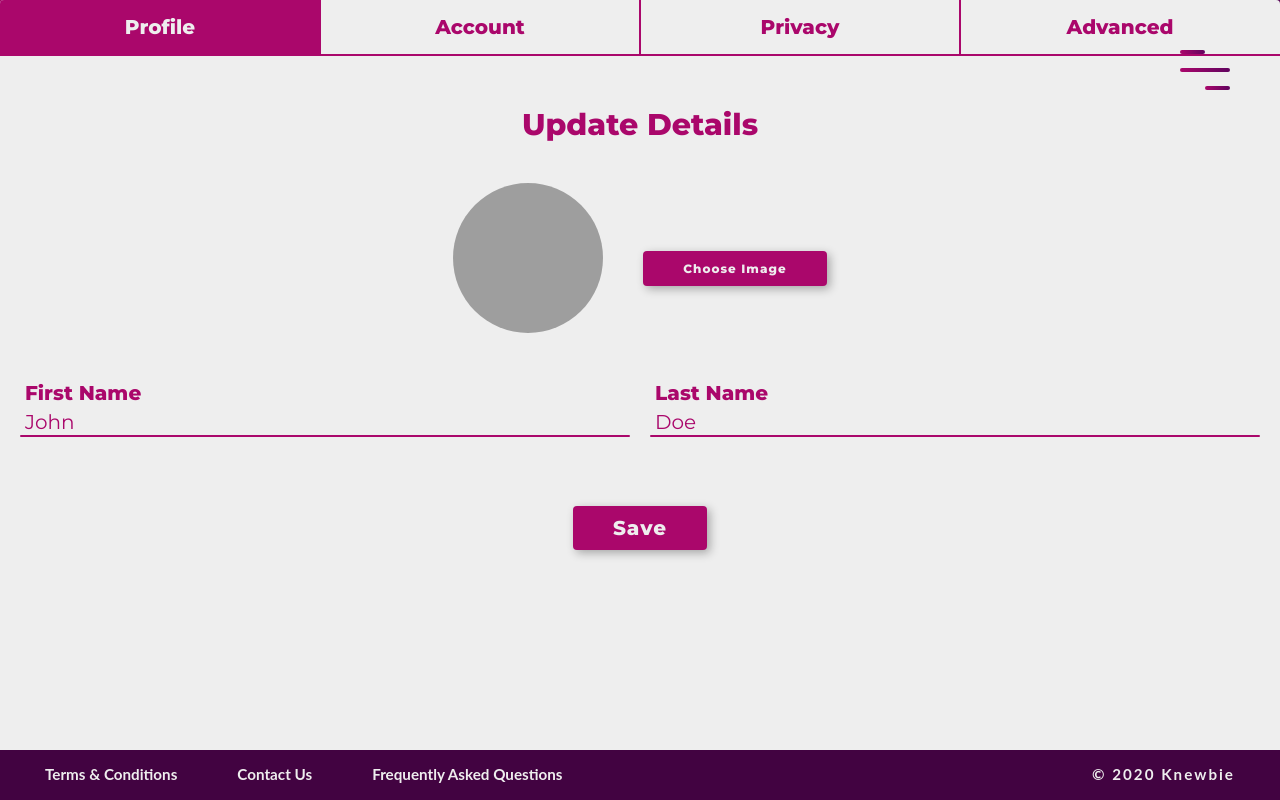
After one commit to Orbital-Knewbie/Knewbie, a Flask app: page /settings in a window 1280 px wide. The commit adds this page. Run offline with Flask 2, Linux system fonts and the light colour scheme; parts of the project's set-up code (start-up, migrations or seed data) failed here and were passed over; some libraries are stand-ins or nearby versions; grey boxes are pictures that could not be loaded.

Commit message:
Add settings page

```diff
--- /dev/null
+++ b/app/static/content/settingstyle.css
@@ -0,0 +1,434 @@
+@import url('https://fonts.googleapis.com/css?family=Montserrat:400,800');
+
+*:focus {
+    outline: none !important;
+}
+
+fieldset {
+    border: none;
+    outline: none;
+}
+
+body, html {
+    height: 100%;
+}
+
+body {
+    display: flex;
+    align-items: center;
+    align-content: center;
+    justify-content: center;
+    background: linear-gradient(135deg, var(--LIGHTPURPLE) 0%, var(--PURPLE) 50%, var(--DARKPURPLE) 100%);
+    font-family: 'Montserrat', sans-serif;
+    font-size: 1.5rem;
+    perspective: 1000px;
+}
+
+input, textarea, button {
+    border: 0;
+    font-family: 'Montserrat', sans-serif;
+    resize: none;
+    outline: none;
+}
+
+a, button, input[type="submit"] {
+    cursor: pointer;
+}
+
+#settings {
+    opacity: 1;
+    transform-origin: center top;
+    animation: rotateIn 1000ms cubic-bezier(0.215, 0.61, 0.355, 1) 500ms forwards;
+    position: relative;
+    display: flex;
+    flex-flow: row wrap;
+    background: var(--OFFWHITE);
+    box-shadow: 0 0 20px rgba(21, 21, 29, .2);
+    overflow: hidden;
+    border-radius: 0.4rem;
+    width: 100vw;
+    max-width: 100vw;
+    height: 100vh;
+    color: var(--LIGHTPURPLE);
+    font-size: 2rem;
+    font-weight: bold;
+}
+
+span.settings-nav {
+    transition: all 150ms ease-out;
+    flex-basis: 25%;
+    display: block;
+    position: relative;
+    width: 100%;
+    padding: 1.5rem 0;
+    text-align: center;
+}
+
+span.settings-nav:nth-of-type(1) {
+    z-index: 5;
+}
+
+span.settings-nav:nth-of-type(2) {
+    z-index: 4;
+}
+
+span.settings-nav:nth-of-type(3) {
+    z-index: 3;
+}
+
+span.settings-nav:nth-of-type(4) {
+    z-index: 2;
+}
+
+span.settings-nav:nth-of-type(5) {
+    z-index: 1;
+}
+
+span.settings-nav:after {
+    content: "";
+    display: block;
+    position: absolute;
+    top: 0;
+    right: -1px;
+    width: 2px;
+    height: 100%;
+    background: var(--LIGHTPURPLE);
+}
+
+span.settings-nav:last-of-type:after {
+    display: none;
+}
+
+input.settings-nav {
+    cursor: pointer;
+    opacity: 0;
+    position: absolute;
+    z-index: 6;
+    top: 0;
+    width: 25%;
+    height: 4.5rem;
+}
+
+input.settings-nav:hover + span, input.settings-nav:focus + span {
+    background: rgba(170, 7, 107, 0.2);
+    color: var(--PURPLE);
+}
+
+input.settings-nav:active + span, input.settings-nav:checked + span {
+    background: var(--LIGHTPURPLE);
+    color: var(--OFFWHITE);
+}
+
+input.settings-nav:active + span {
+    transition: all 150ms ease-in;
+}
+
+input.settings-nav ~ main section {
+    transition: all 450ms ease-out;
+    transform: translateY(50%) translateZ(0);
+    opacity: 0;
+    z-index: -1;
+}
+
+input.settings-nav:nth-of-type(1) {
+    left: 0%;
+}
+
+input.settings-nav:nth-of-type(1):checked ~ main section:nth-of-type(1) {
+    transform: translateY(0) translateZ(0);
+    opacity: 1;
+    z-index: 10;
+}
+
+input.settings-nav:nth-of-type(2) {
+    left: 25%;
+}
+
+input.settings-nav:nth-of-type(2):checked ~ main section:nth-of-type(2) {
+    transform: translateY(0) translateZ(0);
+    opacity: 1;
+    z-index: 10;
+}
+
+input.settings-nav:nth-of-type(3) {
+    left: 50%;
+}
+
+input.settings-nav:nth-of-type(3):checked ~ main section:nth-of-type(3) {
+    transform: translateY(0) translateZ(0);
+    opacity: 1;
+    z-index: 10;
+}
+
+input.settings-nav:nth-of-type(4) {
+    left: 75%;
+}
+
+input.settings-nav:nth-of-type(4):checked ~ main section:nth-of-type(4) {
+    transform: translateY(0) translateZ(0);
+    opacity: 1;
+    z-index: 10;
+}
+
+input.settings-nav:nth-of-type(5) {
+    left: 100%;
+}
+
+input.settings-nav:nth-of-type(5):checked ~ main section:nth-of-type(5) {
+    transform: translateY(0) translateZ(0);
+    opacity: 1;
+    z-index: 10;
+}
+
+main {
+    align-self: flex-end;
+    position: relative;
+    border-top: 2px solid var(--LIGHTPURPLE);
+    width: 100%;
+    height: calc(100% - 4.5rem);
+
+}
+
+section {
+    position: absolute;
+    top: 0;
+    left: 0;
+    width: 100%;
+    height: 100%;
+    background: var(--OFFWHITE);
+}
+
+section ul {
+    display: flex;
+    flex-flow: row wrap;
+    padding: 1rem;
+    list-style-type: none;
+}
+
+section ul li {
+    opacity: 0;
+    transform: translateY(100%) translateZ(0);
+    animation: slideIn 600ms cubic-bezier(0.215, 0.61, 0.355, 1) forwards;
+    padding: 0.5rem 1rem;
+    width: 50%;
+    margin-top: 2rem;
+}
+
+section ul li:nth-child(1) {
+    animation-delay: 700ms;
+}
+
+section ul li:nth-child(2) {
+    animation-delay: 800ms;
+}
+
+section ul li:nth-child(3) {
+    animation-delay: 900ms;
+}
+
+section ul li:nth-child(4) {
+    animation-delay: 1000ms;
+}
+
+section ul li:nth-child(5) {
+    animation-delay: 1100ms;
+}
+
+section ul li:nth-child(6) {
+    animation-delay: 1200ms;
+}
+
+section ul li:nth-child(7) {
+    animation-delay: 1300ms;
+}
+
+section ul li.large {
+    width: 100%;
+}
+
+section ul li.padding {
+    padding: 1rem;
+}
+
+section.upcoming {
+    display: flex;
+    align-items: center;
+    align-content: center;
+    justify-content: center;
+    text-align: center;
+}
+
+section.upcoming h1 {
+    font-size: 3rem;
+    color: var(--GREY);
+}
+
+.avatar {
+    display: flex;
+    text-align: center;
+    justify-content: center;
+    align-items: center;
+}
+
+.avatar span {
+    display: block;
+    width: 15rem;
+    height: 15rem;
+    background-position: center center;
+    background-size: cover;
+    border-radius: 50%;
+}
+
+.avatar div {
+    padding-left: 2rem;
+}
+
+.avatar div .settings-button {
+    margin-top: 3rem;
+}
+
+.settings-input div {
+    position: relative;
+    width: 100%;
+    padding-top: 1.5rem;
+    padding-left: 0.5rem;
+}
+
+.settings-input label {
+    transition: all 150ms ease-out;
+    transform: translateZ(0);
+    display: block;
+    position: absolute;
+    z-index: 0;
+    bottom: 0;
+    left: 0.5rem;
+    width: 100%;
+    padding-bottom: 2px;
+    font-weight: bold;
+    font-size: 1.2rem;
+    line-height: 1.5;
+}
+
+.settings-input hr {
+    display: block;
+    position: absolute;
+    bottom: 0;
+    left: 0;
+    width: 100%;
+    height: 2px;
+    border: 0;
+    border-radius: 0.4rem;
+    margin: 0 0 4px 0;
+    background: var(--LIGHTPURPLE);
+}
+
+.settings-input hr:after {
+    transition: all 150ms ease-out;
+    transform: scaleX(0) translateZ(0);
+    transform-origin: left top;
+    content: "";
+    display: block;
+    position: absolute;
+    top: 0;
+    left: 0;
+    width: 100%;
+    height: 100%;
+    border-radius: 4px;
+    background: #cd908b;
+}
+
+.settings-input input {
+    display: block;
+    position: relative;
+    z-index: 1;
+    padding: 0.4rem 0;
+    margin-top: 2rem;
+    width: 100%;
+    background: none;
+    color: var(--LIGHTPURPLE);
+    font-size: 2rem;
+    line-height: 1.5;
+}
+
+.settings-input input:focus + label, .settings-input input:valid + label {
+    transform: translateY(-2.5rem) translateZ(0);
+    font-size: 2rem;
+    padding: 0.8rem 0;
+}
+
+.settings-input input:focus ~ hr:after {
+    transform: scaleX(1) translateZ(0);
+}
+
+.settings-button {
+    width: 100%;
+}
+
+.settings-button div {
+    width: 100%;
+}
+
+.settings-button button, .settings-button input[type="submit"],
+.settings-button button.save, .settings-button input[type="submit"].save {
+    display: inline-block;
+    position: relative;
+    margin-bottom: 1rem;
+    padding: 1rem 4rem;
+    font-size: 1.2rem;
+    font-weight: bold;
+    letter-spacing: 1px;
+    text-decoration: none;
+    border: none;
+    border-radius: .4rem;
+    background: var(--LIGHTPURPLE);
+    color: var(--OFFWHITE);
+    box-shadow: 3px 3px 1rem rgba(0, 0, 0, 0.3);
+    outline: none;
+    cursor: pointer;
+    transition: all .2s ease-in-out;
+}
+
+.settings-button button.save, .settings-button input[type="submit"].save {
+    font-size: 2rem;
+}
+
+.settings-button button:hover, .settings-button input[type="submit"]:hover, .settings-button button:focus, .settings-button input[type="submit"]:focus,
+.settings-button button.save:hover, .settings-button input[type="submit"].save:hover, .settings-button button.save:focus, .settings-button input[type="submit"].save:focus {
+    background: var(--OFFWHITE);
+    border: 1px solid var(--LIGHTPURPLE);
+    color: var(--LIGHTPURPLE);
+}
+
+.settings-button button:active, .settings-button input[type="submit"]:active,
+.settings-button button.save:active, .settings-button input[type="submit"].save:active {
+    transform: translateY(2px) scale(0.99);
+}
+
+.settings-button.center div {
+    display: flex;
+    justify-content: center;
+}
+
+@keyframes rotateIn {
+    0% {
+        opacity: 0;
+        transform: rotateX(30deg) rotateY(30deg) translateY(300px) translateZ(200px);
+    }
+
+    100% {
+        opacity: 1;
+        transform: none;
+    }
+}
+
+@keyframes slideIn {
+    0% {
+        opacity: 0;
+        transform: translateY(100%) translateZ(0);
+    }
+
+    100% {
+        opacity: 1;
+        transform: none;
+    }
+}
--- a/app/static/content/style.css
+++ b/app/static/content/style.css
@@ -60,7 +60,7 @@ header {
   position: absolute;
   top: 0;
   left: 0;
-  z-index: 10;
+  z-index: 50;
 }
 
 /* SCROLLBAR */
--- a/app/templates/index.html
+++ b/app/templates/index.html
@@ -27,7 +27,6 @@
             </div>
             {{ form.submit(class_="signIn-btn") }}
             <div class="bottom-text">
-                <p>Don't have an account? <a href="{{ url_for('reg') }}">Create one here!</a></p>
                 <p>Forgot your password? <a href="{{ url_for('request_reset_password') }}">Click here!</a></p>
             </div>
         </form>
--- /dev/null
+++ b/app/templates/settings.html
@@ -0,0 +1,125 @@
+{% extends "base.html" %}
+{% block style %}
+<link rel="stylesheet" href="../static/content/settingstyle.css">
+{% endblock %}
+{% block content %}
+<div id="settings" ontouchstart="true">
+    <input checked="checked" class="settings-nav" name="settings-nav" type="radio" />
+    <span class="settings-nav">Profile</span>
+    <input class="settings-nav" name="settings-nav" type="radio" />
+    <span class="settings-nav">Account</span>
+    <input class="settings-nav" name="settings-nav" type="radio" />
+    <span class="settings-nav">Privacy</span>
+    <input class="settings-nav" name="settings-nav" type="radio" />
+    <span class="settings-nav">Advanced</span>
+    <main class="content">
+        <section id="profile">
+            <h1 style="text-align: center; padding-top: 5rem;">Update Details</h1>
+            <form>
+                <ul>
+                    <li class="large padding avatar">
+                        <span style="background-image: url('https://s3-us-west-2.amazonaws.com/s.cdpn.io/6035/scrtpxls_location.png');"></span>
+                        <div>
+
+                            <fieldset class="settings-button center">
+                                <div>
+                                    <button>Choose Image</button>
+                                </div>
+                            </fieldset>
+                        </div>
+                    </li>
+
+                    <li>
+                        <fieldset class="settings-input">
+                            <div>
+                                <input required type="text" value="John" />
+                                <label>First Name</label>
+                                <hr />
+                            </div>
+                        </fieldset>
+                    </li>
+
+                    <li>
+                        <fieldset class="settings-input">
+                            <div>
+                                <input required type="text" value="Doe" />
+                                <label>Last Name</label>
+                                <hr />
+                            </div>
+                        </fieldset>
+                    </li>
+                    <li>
+
+                    <li class="large padding">
+                        <fieldset class="settings-button center">
+                            <div>
+                                <input class="save" type="submit" value="Save" />
+                            </div>
+                        </fieldset>
+                    </li>
+                </ul>
+            </form>
+        </section>
+
+        <section id="account">
+            <h1 style="text-align: center; padding-top: 5rem;">Change Password</h1>
+            <form>
+                <ul>
+                    <li>
+                        <fieldset class="settings-input">
+                            <div>
+                                <input required type="email" value="current@user.email" />
+                                <label>Email</label>
+                                <hr />
+                            </div>
+                        </fieldset>
+                    </li>
+                    <li>
+                        <fieldset class="settings-input">
+                            <div>
+                                <input required type="password" />
+                                <label>Current Password</label>
+                                <hr />
+                            </div>
+                        </fieldset>
+                    </li>
+                    <li>
+                        <fieldset class="settings-input">
+                            <div>
+                                <input required type="password" />
+                                <label>New Password</label>
+                                <hr />
+                            </div>
+                        </fieldset>
+                    </li>
+
+                    <li>
+                        <fieldset class="settings-input">
+                            <div>
+                                <input required type="password" />
+                                <label>Confirm Password</label>
+                                <hr />
+                            </div>
+                        </fieldset>
+                    </li>
+
+                    <li class="large padding">
+                        <fieldset class="settings-button center">
+                            <div>
+                                <input class="save" type="submit" value="Save" />
+                            </div>
+                        </fieldset>
+                    </li>
+                </ul>
+            </form>
+        </section>
+
+        <section class="upcoming" id="privacy">
+            <h1>Coming soon!</h1>
+        </section>
+        <section class="upcoming" id="advanced">
+            <h1>Coming soon!</h1>
+        </section>
+    </main>
+</div>
+{% endblock %}
--- a/app/views.py
+++ b/app/views.py
@@ -35,6 +35,11 @@ def home():
 def dashboard():
     """Renders the dashboard page."""
     return render_template('dashboard.html')
+
+@app.route('/settings')
+def settings():
+    """Renders the dashboard page."""
+    return render_template('settings.html')
 
 @app.route('/faq')
 def faq():
```
Also changed, not shown: 1 other file.
